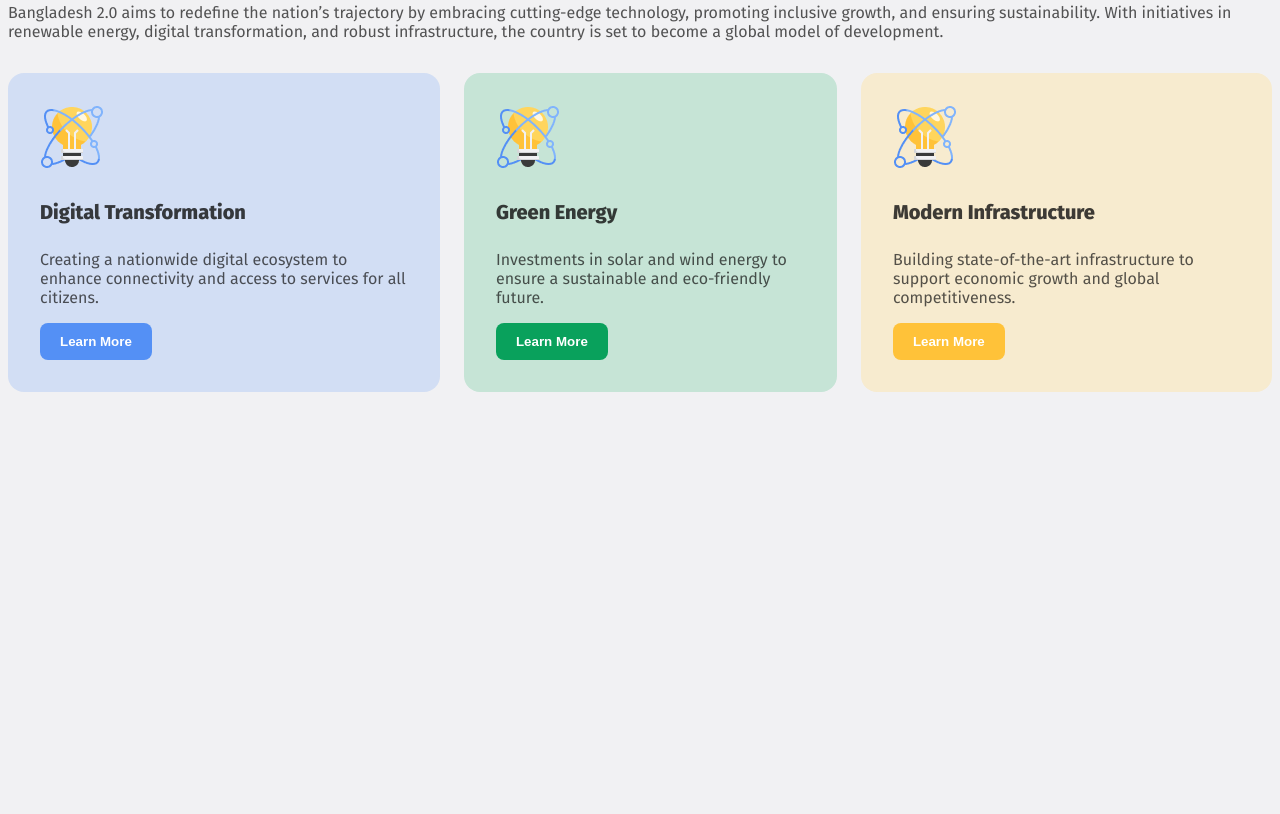
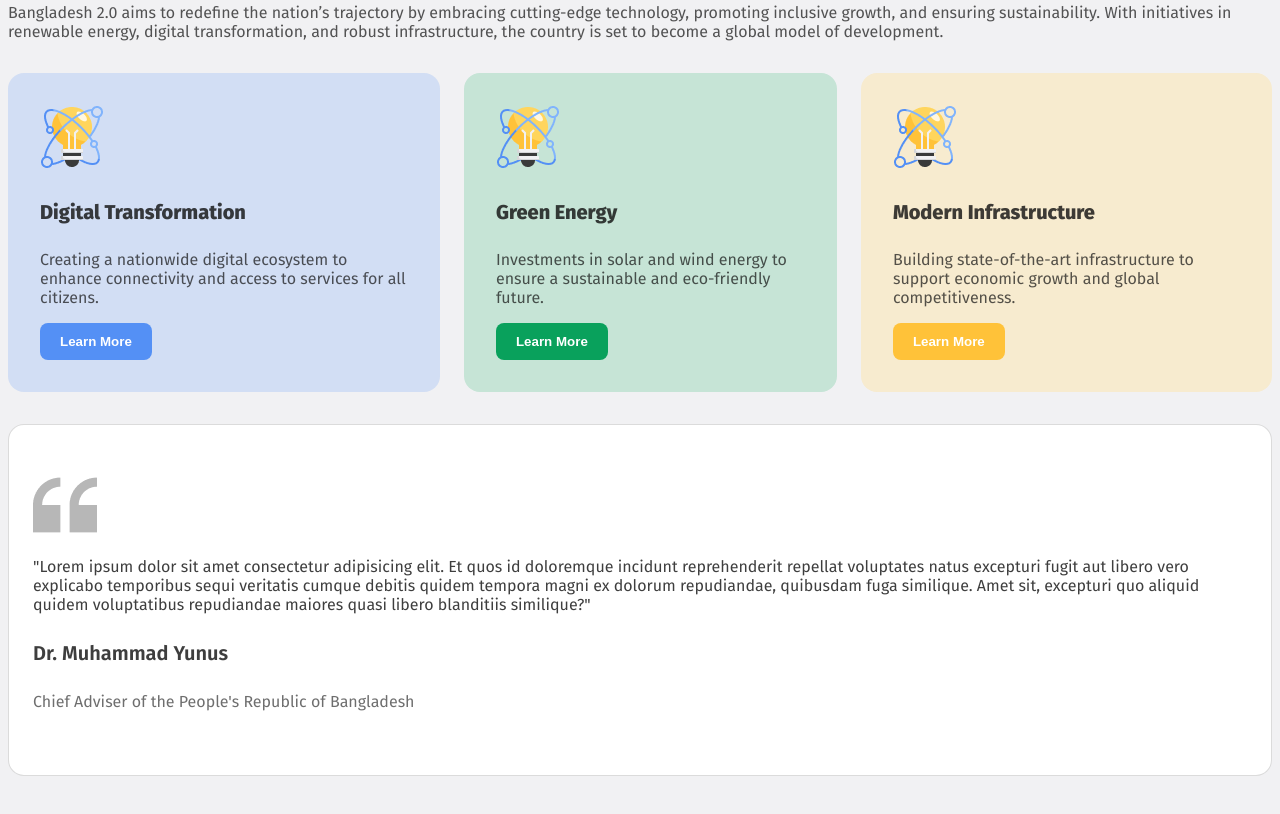
Before and after one commit to kmrjjmnthn/Bangladesh2.0, a plain HTML site: page index.html in a window 1280 px wide. Shown: the part 1560-2374 px from the top of the page. Before the commit the page ends 2032 px from the top, so only its background shows below. Drawn offline with Linux system fonts and the light colour scheme.

Commit message:
Refined the vision section by including a relevant quote.

```diff
--- a/index.html
+++ b/index.html
@@ -91,6 +91,12 @@
                         <button class="button-yellow">Learn More</button>
                     </div>
                 </div>
+                <div class="quote">
+                    <img class="quote-image" src="assets/quote-bg.png" alt="">
+                    <p class="quote-description">"Lorem ipsum dolor sit amet consectetur adipisicing elit. Et quos id doloremque incidunt reprehenderit repellat voluptates natus excepturi fugit aut libero vero explicabo temporibus sequi veritatis cumque debitis quidem tempora magni ex dolorum repudiandae, quibusdam fuga similique. Amet sit, excepturi quo aliquid quidem voluptatibus repudiandae maiores quasi libero blanditiis similique?"</p>
+                    <h4 class="quote-speaker">Dr. Muhammad Yunus</h4>
+                    <p class="speaker-designation">Chief Adviser of the People's Republic of Bangladesh</p>
+                </div>
             </div>
         </section>
         <!-- Vision Section Ends -->
--- a/styles/style.css
+++ b/styles/style.css
@@ -199,6 +199,32 @@ main section {
     color: rgba(14, 14, 14, 0.7);
 }
 
+.quote {
+    border: 1px solid rgba(14, 14, 14, 0.15);
+    border-radius: 16px;
+    padding: 48px 24px;
+    margin-top: 32px;
+    background-color: white;
+}
+
+.quote-image {
+    color: rgba(14, 14, 14, 0.3);
+}
+
+.quote-description {
+    color: rgba(14, 14, 14, 0.8);
+}
+
+.quote-speaker {
+    font-size: 20px;
+    font-weight: 600;
+    color: rgba(14, 14, 14, 0.8);
+}
+
+.speaker-designation {
+    color: rgba(14, 14, 14, 0.6);
+}
+
 /* Vision Section Styles Ends */
 
 /* Main Section Styles Ends */
```
